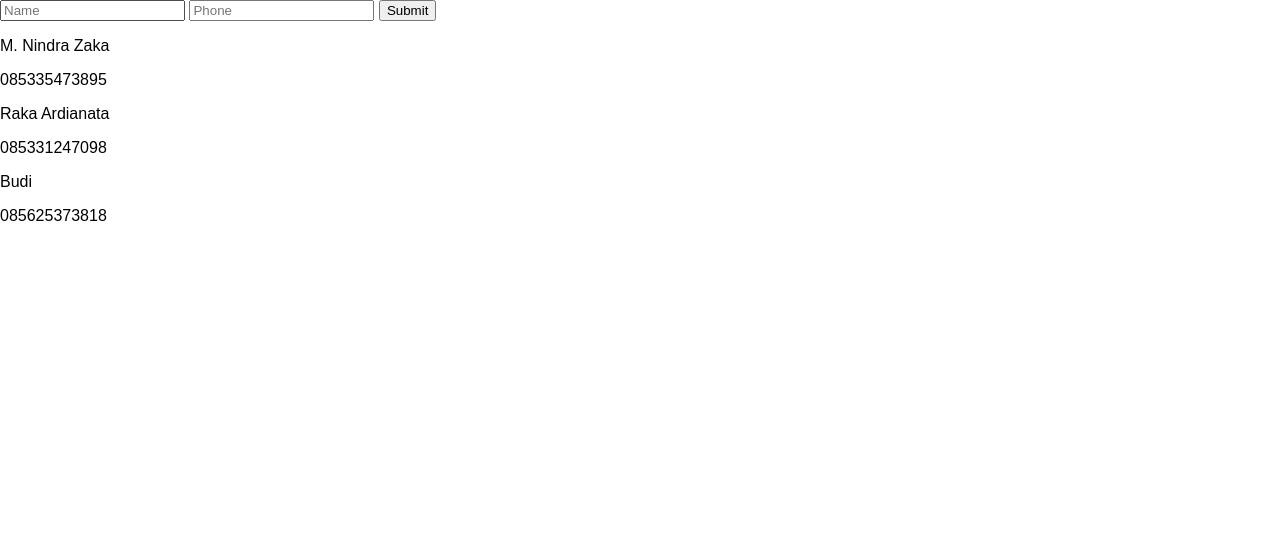
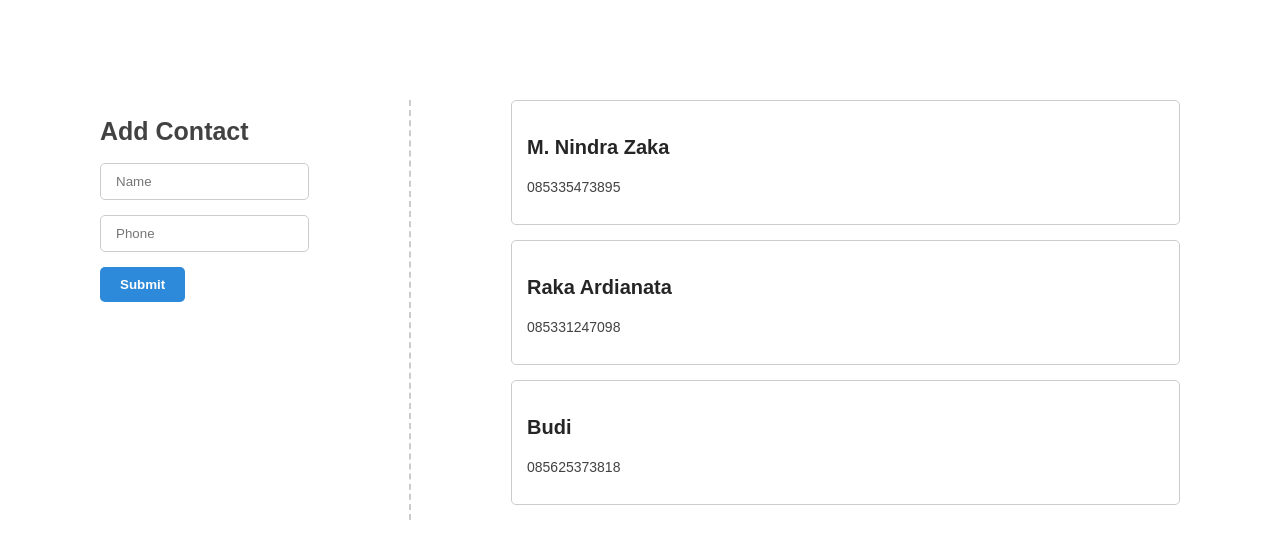
Before and after one commit to mnindrazaka/contact-app, a plain HTML site: page index.html in a window 1280 px wide. Drawn offline with Linux system fonts and the light colour scheme.

Commit message:
feat(ui): add styling

```diff
--- a/index.css
+++ b/index.css
@@ -6,3 +6,60 @@ body {
   margin: 0;
   font-family: Arial, Helvetica, sans-serif;
 }
+
+.app {
+  display: flex;
+  justify-content: space-around;
+  margin: 100px;
+}
+
+.form {
+  border-right: dashed 2px #ccc;
+  padding-right: 100px;
+  margin-right: 100px;
+}
+
+.form__title {
+  font-size: 25px;
+  color: #424242;
+}
+
+.form__input {
+  display: block;
+  padding: 10px 15px;
+  margin-bottom: 15px;
+  border: solid 1px #ccc;
+  border-radius: 5px;
+  outline: none;
+}
+
+.form__submit {
+  padding: 10px 20px;
+  border: none;
+  border-radius: 5px;
+  background-color: #2d89d9;
+  color: white;
+  font-weight: bold;
+}
+
+.contact {
+  flex: 1;
+}
+
+.contact__item {
+  border: solid 1px #ccc;
+  border-radius: 5px;
+  margin-bottom: 15px;
+  padding: 15px;
+}
+
+.contact__name {
+  color: #252525;
+  font-weight: bold;
+  font-size: 20px;
+}
+
+.contact__phone {
+  color: #424242;
+  font-size: 14px;
+}
--- a/index.html
+++ b/index.html
@@ -6,6 +6,7 @@
   <body>
     <div class="app">
       <div class="form">
+        <h1 class="form__title">Add Contact</h1>
         <input class="form__input" type="text" placeholder="Name" />
         <input class="form__input" type="text" placeholder="Phone" />
         <button class="form__submit" type="submit">Submit</button>
```
